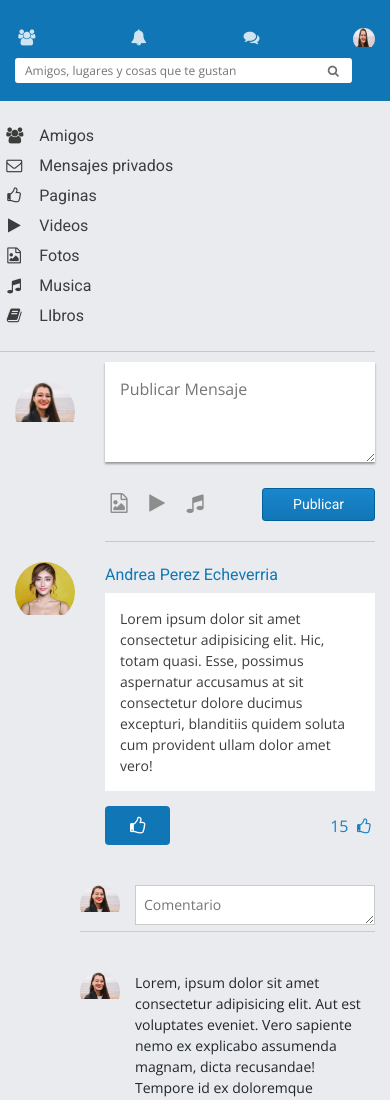
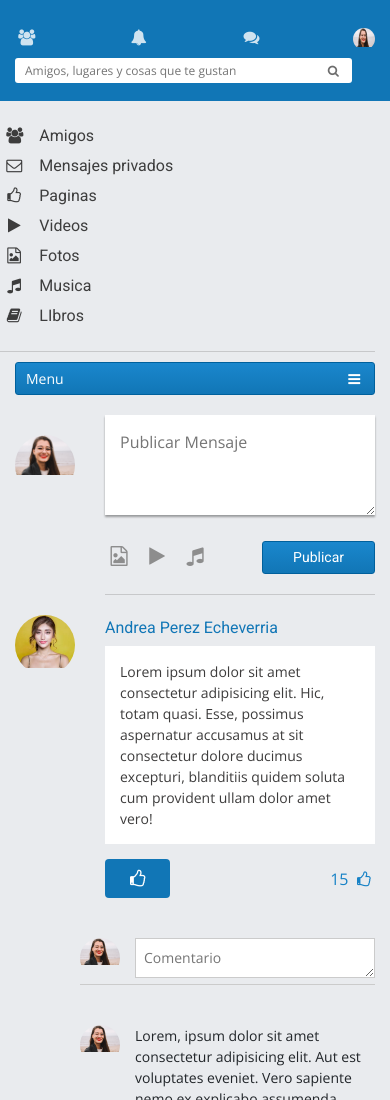
Before and after one commit to dlromero/boostrap4, a plain HTML site: page Projects/Social_Network/index.html in a window 390 px wide. Shown: the top 1100 px of the page. Drawn offline with nearby package versions, Linux system fonts and the light colour scheme.

Commit message:
Menu 1 Social Newtwork

```diff
--- a/Projects/Social_Network/css/styles.css
+++ b/Projects/Social_Network/css/styles.css
@@ -346,7 +346,25 @@ main footer .copyright{
 }
 
 /* Dispositivo md */
-@media screen and (max-width:767px){}
+@media screen and (max-width:767px){
+    main .btn-menu{
+        display: block;
+        border: 1px solid #00609c;
+        padding: 5px 10px;
+        font-size: 14px;
+        background: linear-gradient(to bottom, #1a87cd, #1176b6 100%);
+        color: #fff;
+        border-radius: 3px;
+        cursor: pointer;
+        margin-bottom: 20px;
+        text-align: center;
+    }
+
+    main .btn-menu:hover{
+        text-decoration: none;
+        background: #0d659d;
+    }
+}
 
 /* Dispositivo sm */
 @media screen and (max-width:575px){
--- a/Projects/Social_Network/index.html
+++ b/Projects/Social_Network/index.html
@@ -78,6 +78,14 @@
             <!-- Contenido principal -->
             <div class="col contenido-principal">
                 <div class="publicar">
+                    <div class="row">
+                        <div class="col">
+                            <a href="#" class="btn-menu d-md-none d-flex justify-content-between" id="btn-menu">
+                                <span>Menu</span>
+                                <i class="icon-menu"></i>
+                            </a>
+                        </div>
+                    </div>
                     <div class="row">
                         <div class="col-auto foto">
                             <a href="#">
```
